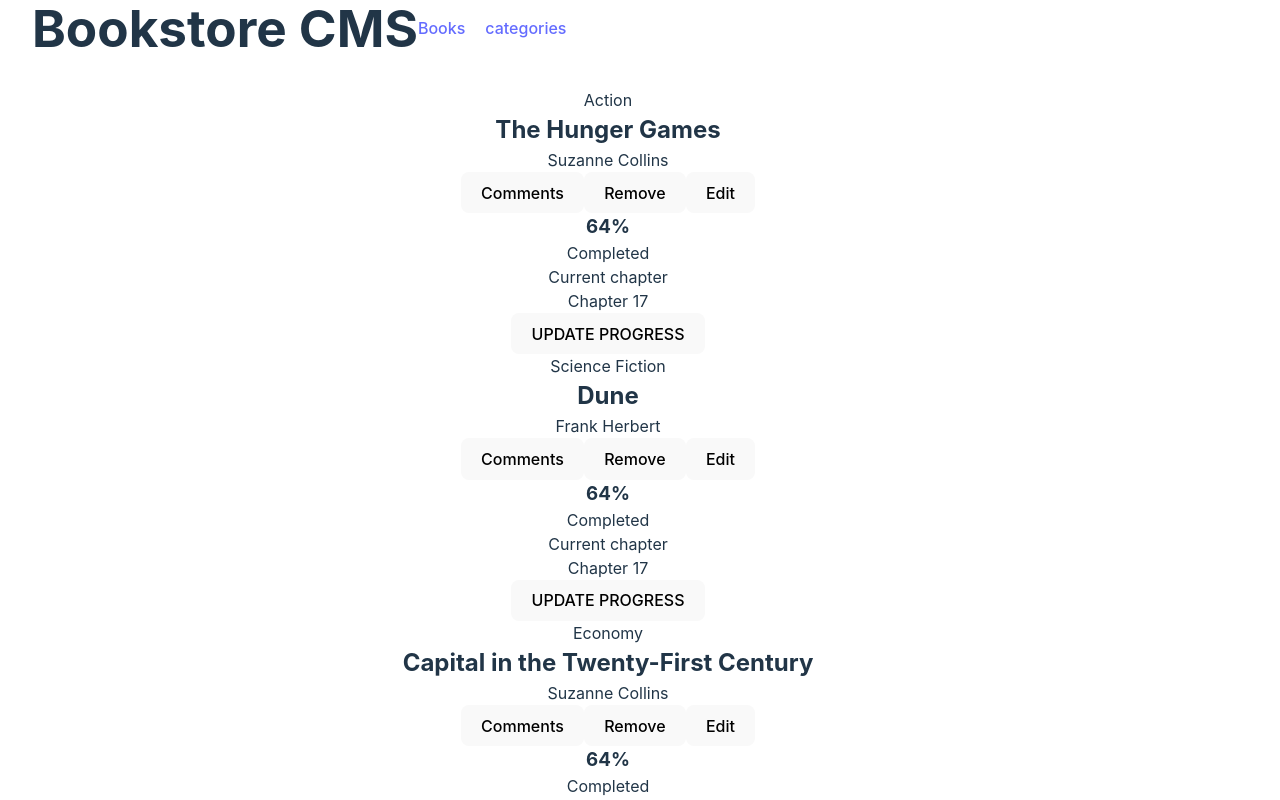
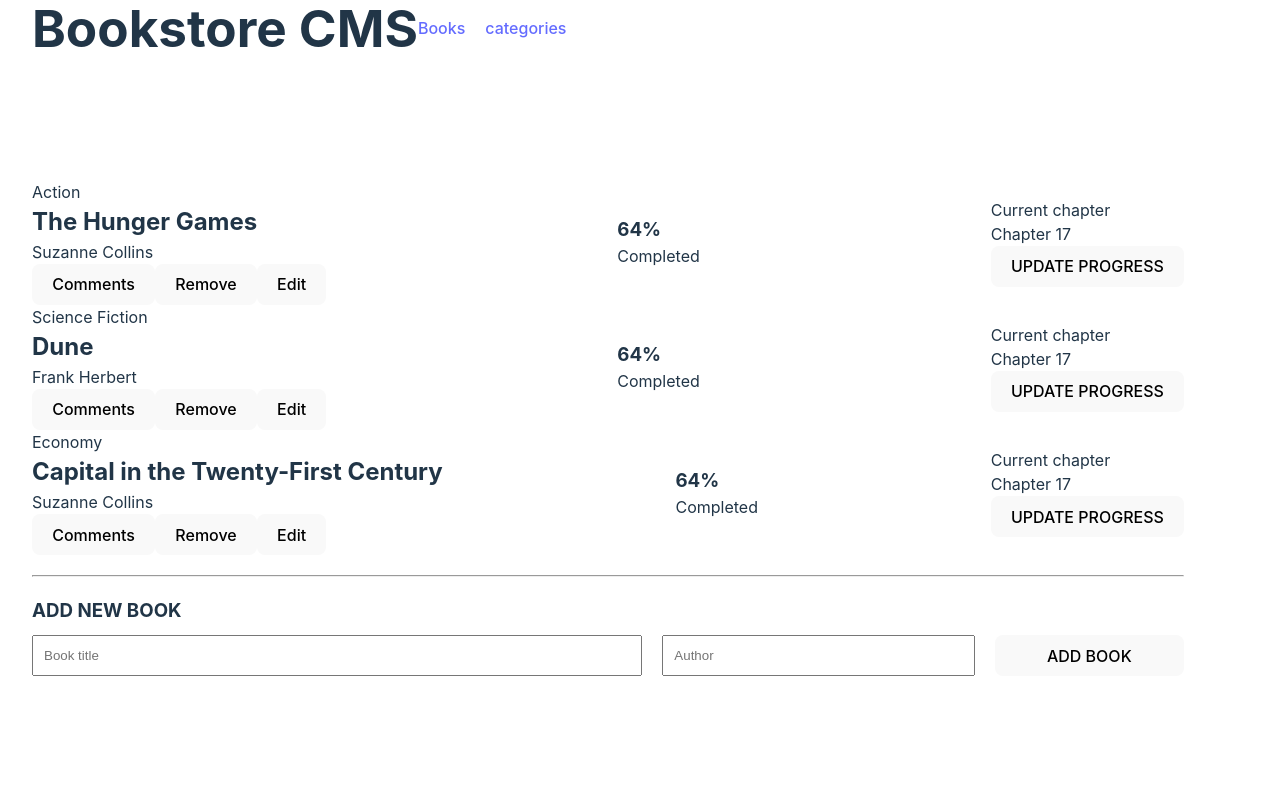
Before and after one commit to Luffytaro22/Bookstore, a React (Vite) app: page / in a window 1280 px wide. Shown: the top 800 px of the page. Built offline with nearby package versions, Linux system fonts and the light colour scheme.

Commit message:
Implement styles

```diff
--- a/src/components/Books.jsx
+++ b/src/components/Books.jsx
@@ -1,9 +1,10 @@
 import PropTypes from 'prop-types';
+import styles from '../styles/books.module.css';
 
 export default function Books({ gender, title, author }) {
   return (
-    <div className="booksContainer">
-      <div className="booksInfo">
+    <div className={styles.booksContainer}>
+      <div className={styles.booksInfo}>
         <p>{gender}</p>
         <h2>{title}</h2>
         <p>{author}</p>
```
